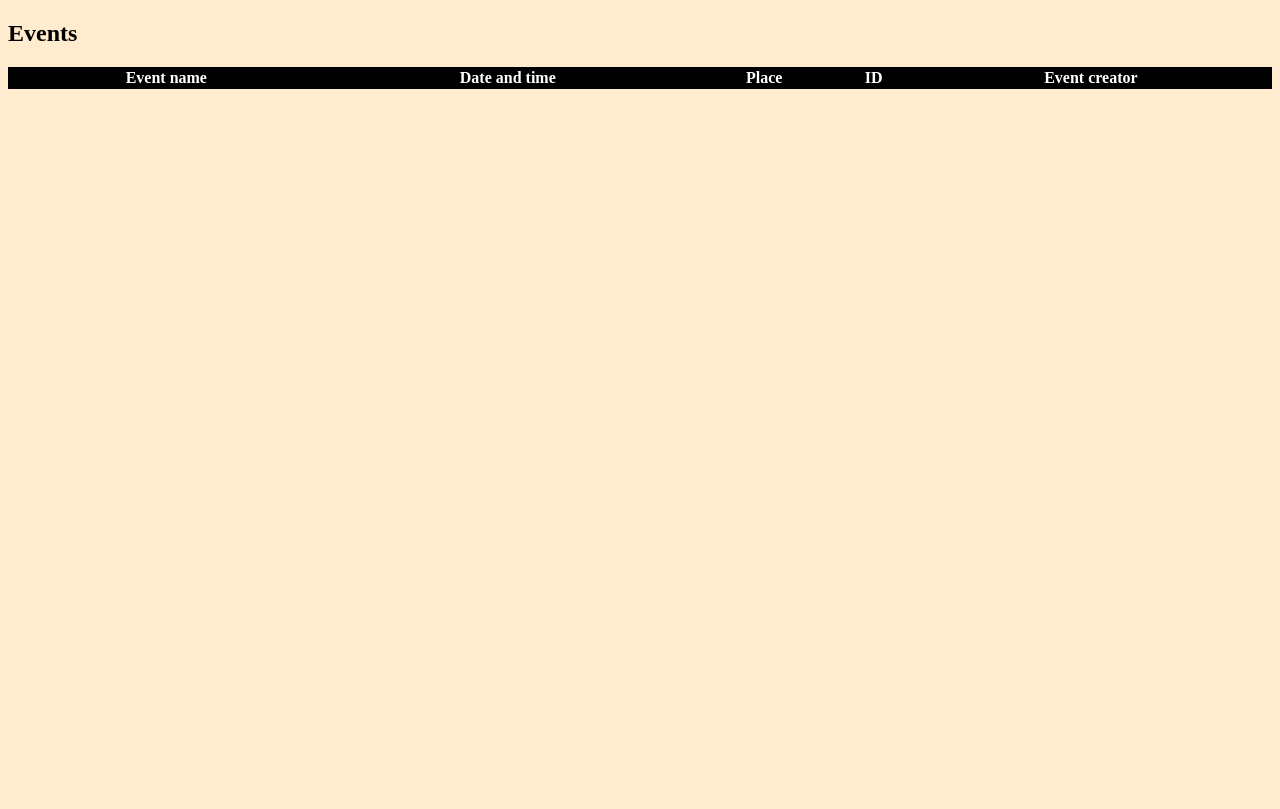
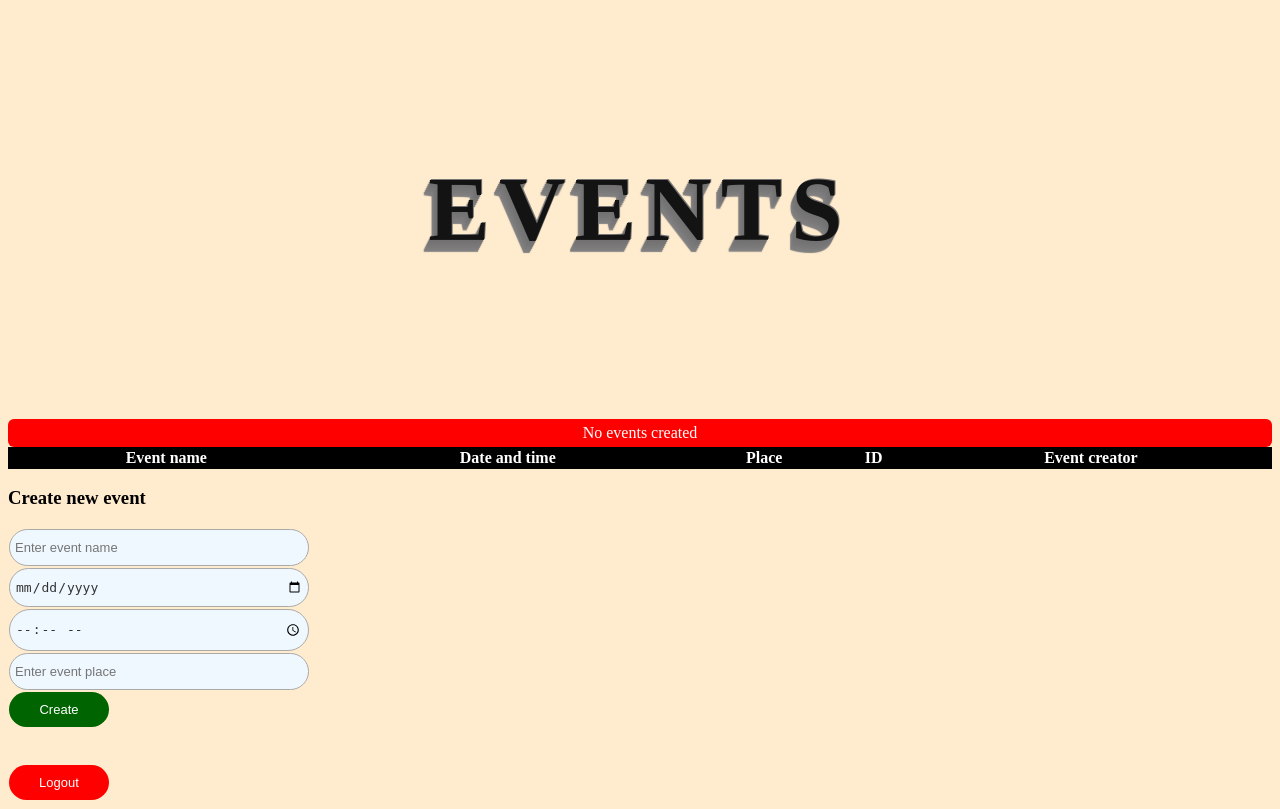
Before and after one commit to Sidabrini/Projektas1, a PHP site: page /logged_in.php in a window 1280 px wide. Before the commit the page ends 89 px from the top, so only its background shows below. Run offline with PHP 8.4, Linux system fonts and the light colour scheme; a user stored in the database is signed in; data comes from the database, SQL or seed files in the repository; both versions use the stored data as it was after the commit; lists and menus that the app fills with data are empty.

Commit message:
Added user ability to create event when user is logged in

```diff
--- a/logged_in.php
+++ b/logged_in.php
@@ -18,7 +18,8 @@
         session_start();
         if($_SESSION['user'] != null){
             $conn = new mysqli("localhost","root","","nd");
-            $sql = "SELECT * FROM event";
+            $email = $_SESSION['user'];
+            $sql = "SELECT * FROM event where Creator = '$email'";
 
             $result = $conn->query($sql);
             if($result->num_rows > 0) {
@@ -39,11 +40,51 @@
                     }
                 }
             }
+            else{
+                echo "<div class=\"alert\" id=\"error\">No events created</div>";
+            }
             $conn->close();
-
+        }
+        else{
+            session_destroy();
+            header('Location: index.php');
         }
         ?>
     </table>
 </div>
+<h3>Create new event</h3>
+<form method="post" action="?">
+    <input type="name" placeholder="Enter event name" name="name"/><br/>
+    <input type="date" placeholder="Enter event date" name="date"/><br/>
+    <input type="time" placeholder="Enter event time" name="time"/><br/>
+    <input type="place" placeholder="Enter event place" name="place"/><br/>
+    <input type="submit" value="Create" name="submit1"/>
+</form>
+<?php
+if(isset($_POST["submit1"])){
+    $name = $_POST["name"];
+    $date = $_POST["date"];
+    $time = $_POST["time"];
+    $date_time = date("Y-m-d H:i:s", strtotime("$date $time"));
+    $place = $_POST["place"];
+    $conn = new mysqli("localhost","root","","nd");
+    $sql = "INSERT INTO `event` (`Name`, `Date_and_time`, `Place`, `Creator`)
+                    VALUES ('$name', '$date_time', '$place', '$email')";
+    $result = $conn->query($sql);
+    $conn->close();
+    header("Refresh:0");
+}
+?>
+<form method="post" action="?">
+    <br/>
+    <br/>
+    <input type="submit" value="Logout" name="logout"/>
+</form>
+<?php
+if(isset($_POST["logout"])){
+    session_destroy();
+    header('Location: index.php');
+}
+?>
 </body>
 </html>
--- a/style.css
+++ b/style.css
@@ -53,10 +53,7 @@ table{
     width: 100%;
     border: 1px solid black;
     border-collapse: collapse;
-    padding: 15px;
-    background-color: black;
-    color: white;
-
+    padding: 1px;
 }
 th{
     background-color: black;
@@ -72,3 +69,44 @@ tr:nth-child(odd){
     color: black;
     text-align: center;
 }
+h2{
+    font-family: "Avant Garde", Avantgarde;
+    font-size: 92px;
+    padding: 80px 50px;
+    text-align: center;
+    text-transform: uppercase;
+    text-rendering: optimizeLegibility;
+    color: #131313;
+    letter-spacing: .1em;
+    text-shadow:
+            1px -1px 0 #767676,
+            -1px 2px 1px #737272,
+            -2px 4px 1px #767474,
+            -3px 6px 1px #787777,
+            -4px 8px 1px #7b7a7a,
+            -5px 10px 1px #7f7d7d,
+            -6px 12px 1px #828181;
+}
+input[name="submit1"]{
+    width: 100px;
+    background: darkgreen;
+    color: white;
+    border: 1px;
+}
+input[type="name"], [type="date"], [type="time"], [type="place"]{
+    width: 300px;
+    background: aliceblue;
+    border:1px solid #aaa;
+    border-radius:30px;
+    padding:10px 5px;
+    font-size: 13px;
+    margin: 1px;
+    color:#333;
+    box-sizing:border-box;
+}
+input[name="logout"]{
+    width: 100px;
+    background: red;
+    color: white;
+    border: 1px;
+}
```
Also changed, not shown: DB/nd.sql (+8 -3 lines).
